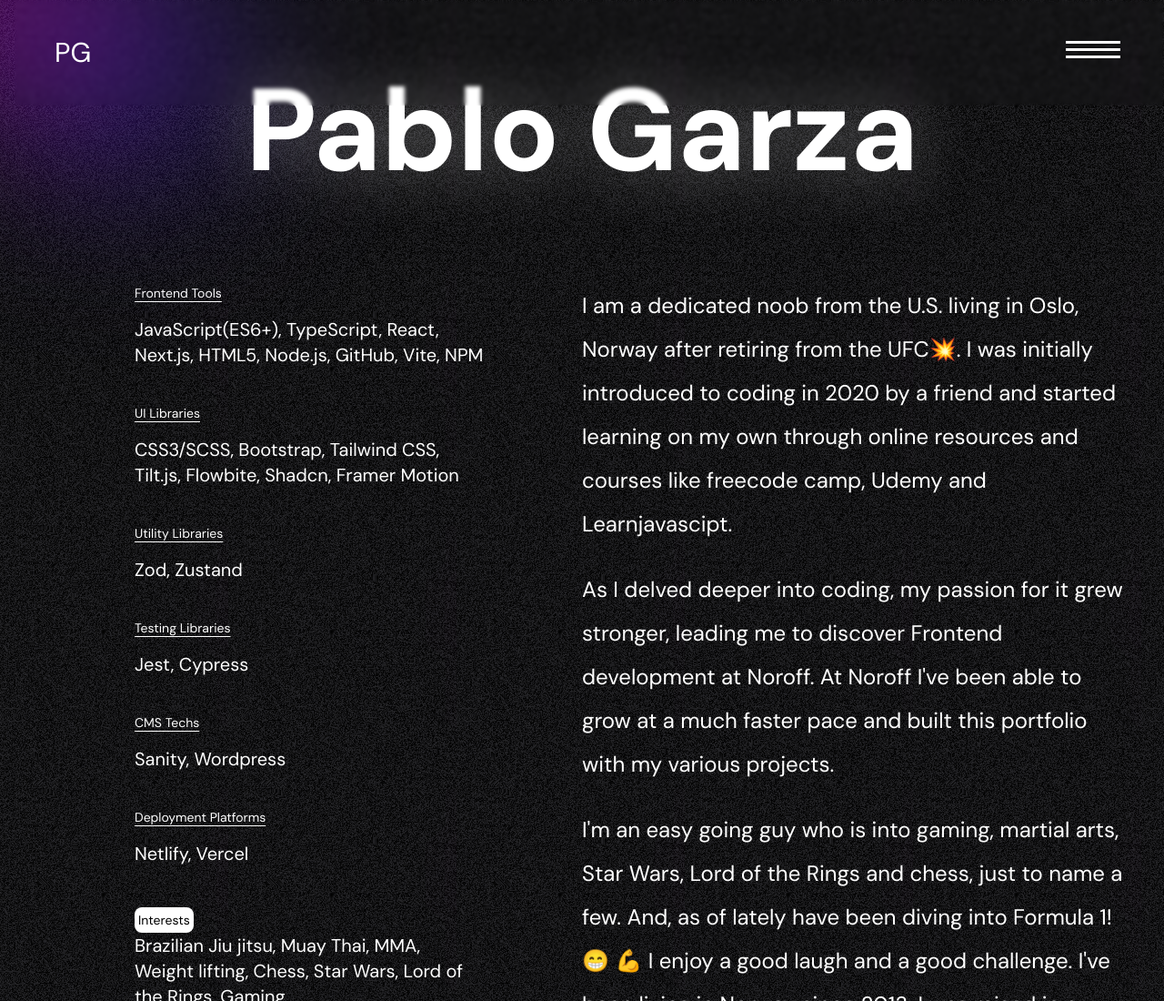
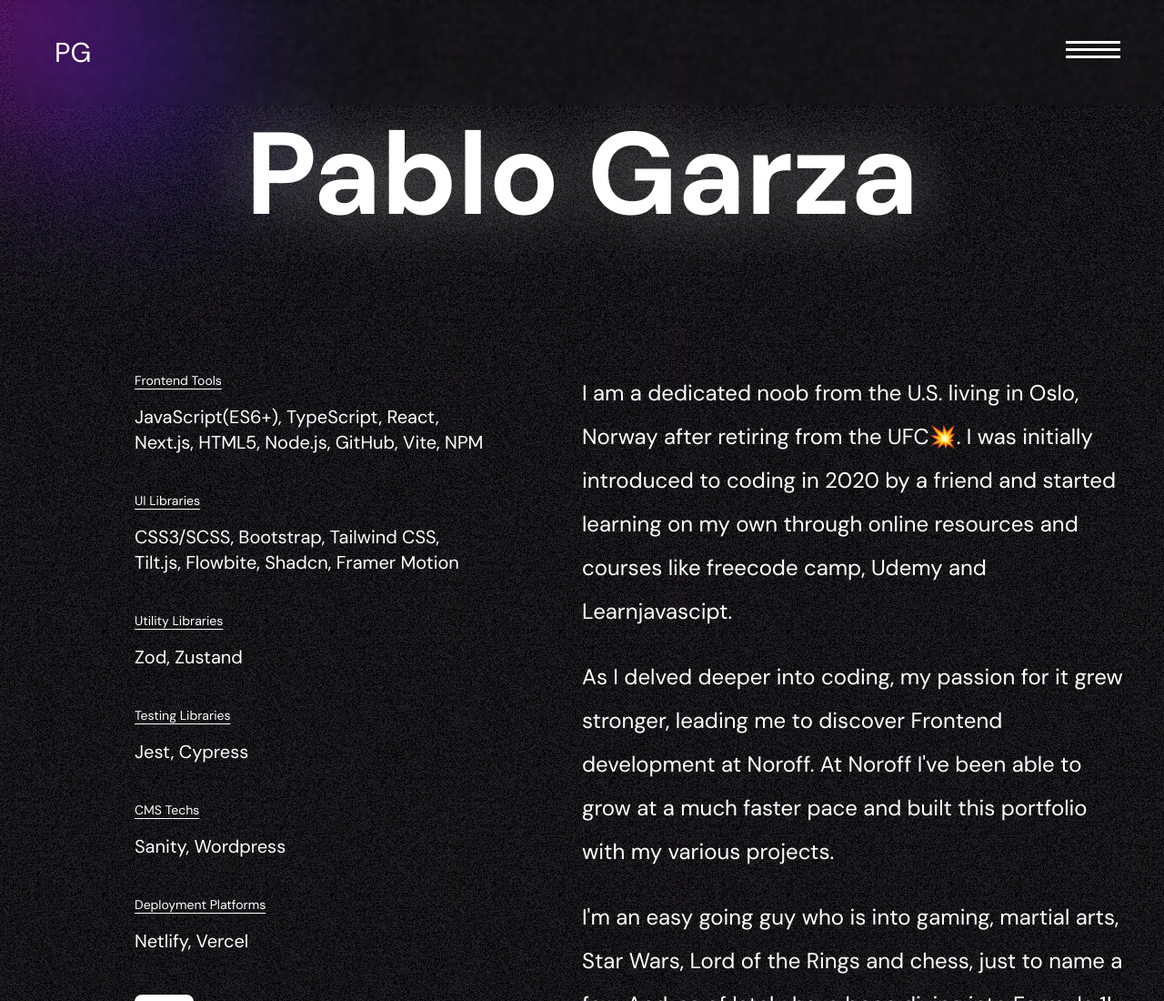
Before and after one commit to Pgarza-dev/Updated-Portfolio, a website built with Vite: page src/about/about.html in a window 1280 px wide. Shown: the top 1100 px of the page at 91% size. Built offline with nearby package versions, Linux system fonts and the light colour scheme; a web font is replaced by a local one.

Commit message:
Update hero_title container padding and add py-12 class in about.html

```diff
--- a/src/about/about.html
+++ b/src/about/about.html
@@ -109,10 +109,10 @@
    </nav>
   </header>
 
-  <section class="hero-name flex items-center overflow-hidden">
-   <div id="hero_title" class="container mx-auto text-center py-12">
+  <section class="hero-name flex items-center overflow-hidden py-12">
+   <div id="hero_title" class="container mx-auto text-center ">
     <h1
-     class="text-7xl sm:text-7xl md:text-8xl lg:text-9xl drop-shadow-2xl font-bold mb-4 animate__animated animate__fadeInUp"
+     class="text-7xl sm:text-7xl md:text-8xl lg:text-9xl drop-shadow-2xl font-bold mb-4 animate__animated animate__fadeInUp py-12"
     >
      Pablo Garza
     </h1>
```
